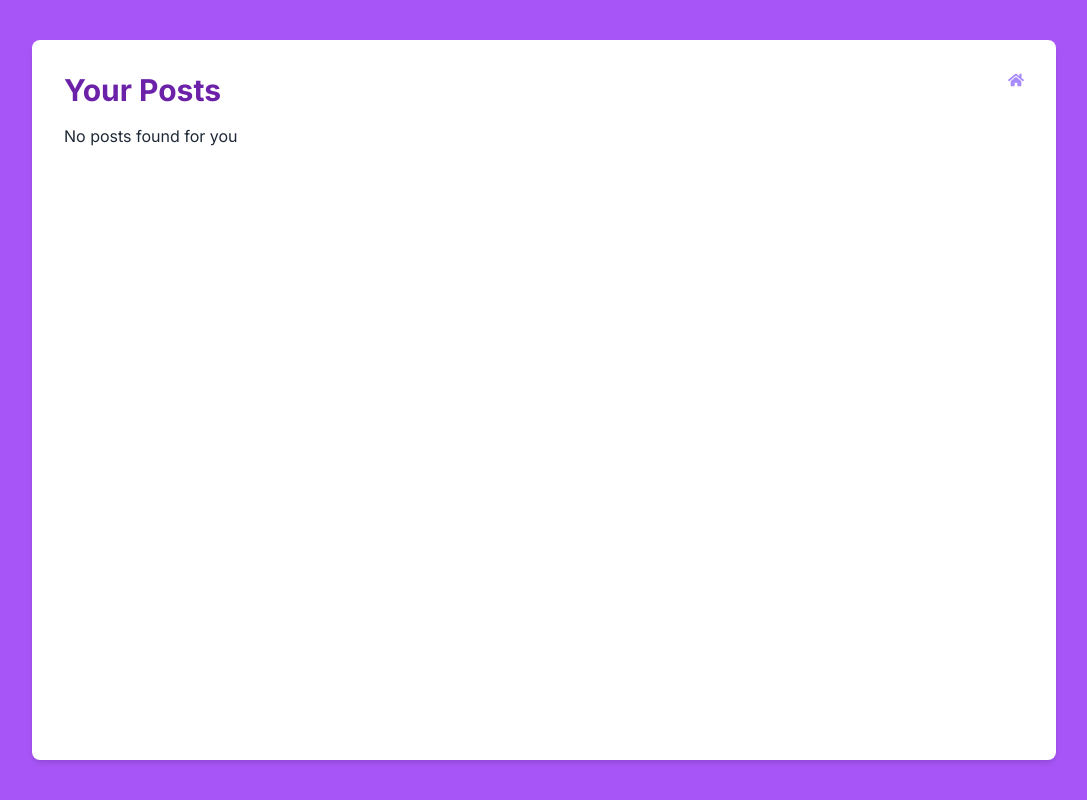
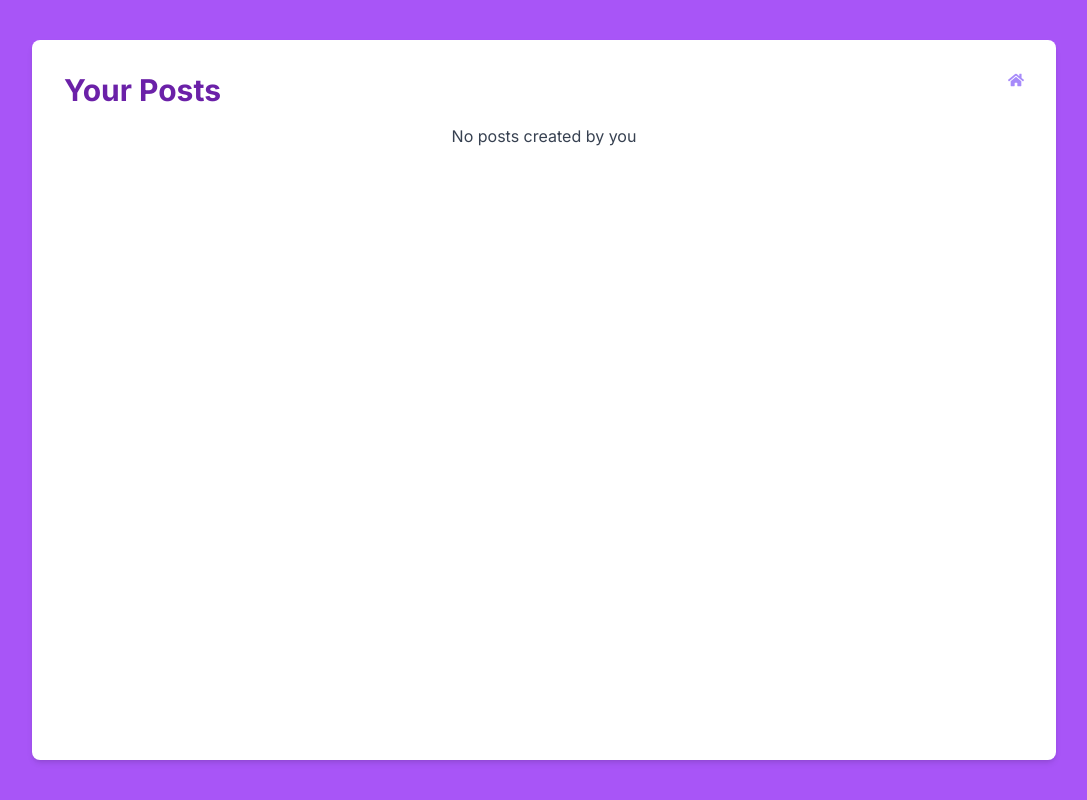
Before and after one commit to olayinkagrace/circle_vista, a Next.js app: page /posts in a window 1280 px wide. Shown: the whole page, without its empty margins (96-1183 px from the left). Built offline with nearby package versions, Linux system fonts and the light colour scheme.

Commit message:
Fix Navbar and page.jsx

```diff
--- a/app/[...not-found]/page.jsx
+++ b/app/[...not-found]/page.jsx
@@ -17,7 +17,7 @@ export default function NotFound() {
 
       </p>
       <Image
-        src={error}// Add the path to your custom 404 image
+        src={error}
         alt="404 Image"
         className="w-48 h-48 object-cover rounded-full shadow-md mb-8"
       />
--- a/app/components/Navbar.jsx
+++ b/app/components/Navbar.jsx
@@ -15,7 +15,7 @@ export default function Navbar() {
     <nav className="bg-purple-700 p-4 flex flex-col sm:flex-row items-center justify-between">
       {/* Logo for all screens */}
       <div className="flex items-center mb-4 sm:mb-0">
-        <a href="/" className="text-white text-lg font-bold hover:underline">
+        <a href="/" className="text-white text-lg font-bold hover:underline sm:block hidden" >
           CircleVista
         </a>
       </div>
--- a/app/createPost/page.jsx
+++ b/app/createPost/page.jsx
@@ -55,7 +55,7 @@ export default function CreatePost() {
 
   return (
     <main className="bg-purple-500 h-screen flex items-center justify-center">
-      <form className="bg-white p-8 rounded-lg shadow-md">
+      <form className="bg-white p-8 rounded-lg shadow-md w-[90%]">
         <h1 className="text-2xl text-zinc-500 font-extrabold mb-4">
           What's on your mind?
         </h1>
--- a/app/posts/page.jsx
+++ b/app/posts/page.jsx
@@ -22,7 +22,7 @@ export default function Posts() {
         }
       } catch (error) {
         console.error('Error fetching user posts', error);
-        // Handle the error, e.g., display an error message to the user
+
       } finally {
         setLoading(false);
       }
@@ -58,7 +58,10 @@ export default function Posts() {
             ))}
           </ul>
         ) : (
-          <p className="text-gray-800">No posts found for {username ? username : 'you'}</p>
+          <div className='flex justify-center items-center '>
+            <p className="text-gray-700 text-center self-center">No posts created by {username ? username : 'you'}</p>
+          </div>
+
         )}
       </div>
     </main>
```
